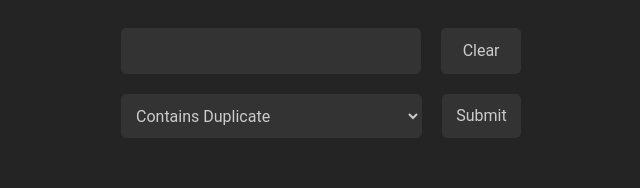
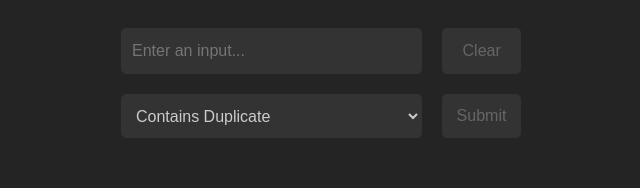
Before and after one commit to amit-goswami/dsa-react, a React (Vite) app: page / in a window 1280 px wide. Shown: the top 188 px of the page, without its empty margins (319-959 px from the left). Built offline with nearby package versions, Linux system fonts and the light colour scheme.

Commit message:
add: react-hot-toast

```diff
--- a/package.json
+++ b/package.json
@@ -11,7 +11,8 @@
   },
   "dependencies": {
     "react": "^18.2.0",
-    "react-dom": "^18.2.0"
+    "react-dom": "^18.2.0",
+    "react-hot-toast": "^2.4.1"
   },
   "devDependencies": {
     "@types/react": "^18.2.56",
--- a/src/components/HeaderOptions.tsx
+++ b/src/components/HeaderOptions.tsx
@@ -22,8 +22,13 @@ const HeaderOptions = ({
           type="text"
           value={input}
           onChange={(e) => handleInputChange(e)}
+          placeholder="Enter an input..."
         />
-        <button onClick={() => handleClear()} className="clearButton-width">
+        <button
+          onClick={() => handleClear()}
+          disabled={input === ""}
+          className="clearButton-width"
+        >
           Clear
         </button>
       </div>
@@ -35,7 +40,11 @@ const HeaderOptions = ({
             </option>
           ))}
         </select>
-        <button onClick={() => handleSubmit()} className="submitButton-width">
+        <button
+          onClick={() => handleSubmit()}
+          disabled={!input}
+          className="submitButton-width"
+        >
           Submit
         </button>
       </div>
--- a/src/index.css
+++ b/src/index.css
@@ -11,7 +11,6 @@
 }
 
 button {
-  font-family: 'Roboto', sans-serif;
   font-size: 16px;
   line-height: 1.5;
   padding: 10px;
@@ -28,7 +27,6 @@ button:disabled {
 }
 
 select {
-  font-family: 'Roboto', sans-serif;
   font-size: 16px;
   line-height: 1.5;
   padding: 10px;
@@ -40,7 +38,6 @@ select {
 }
 
 input {
-  font-family: 'Roboto', sans-serif;
   font-size: 16px;
   line-height: 1.5;
   padding: 10px;
@@ -107,5 +104,5 @@ p {
 }
 
 .clearButton-width {
-  width: 106px
+  width: 104px
 }
--- a/src/main.tsx
+++ b/src/main.tsx
@@ -1,10 +1,12 @@
-import React from 'react'
-import ReactDOM from 'react-dom/client'
-import App from './App.tsx'
-import './index.css'
+import React from "react";
+import ReactDOM from "react-dom/client";
+import App from "./App.tsx";
+import "./index.css";
+import { Toaster } from "react-hot-toast";
 
-ReactDOM.createRoot(document.getElementById('root')!).render(
+ReactDOM.createRoot(document.getElementById("root")!).render(
   <React.StrictMode>
     <App />
-  </React.StrictMode>,
-)
+    <Toaster position="top-center" />
+  </React.StrictMode>
+);
--- a/src/utils/editor.ts
+++ b/src/utils/editor.ts
@@ -1,4 +1,5 @@
 import { Dispatch, SetStateAction } from "react";
+import { toast } from "react-hot-toast";
 
 export const editor = (
   input: string | number,
@@ -10,7 +11,7 @@ export const editor = (
     const output = solution(input);
     setOutput(output);
   } catch (error) {
-    alert(error);
+    toast.error("" + error);
     setOutput(null);
   }
 };
```
Also changed, not shown: 1 other file (tests, documents, lock files or other folders).
